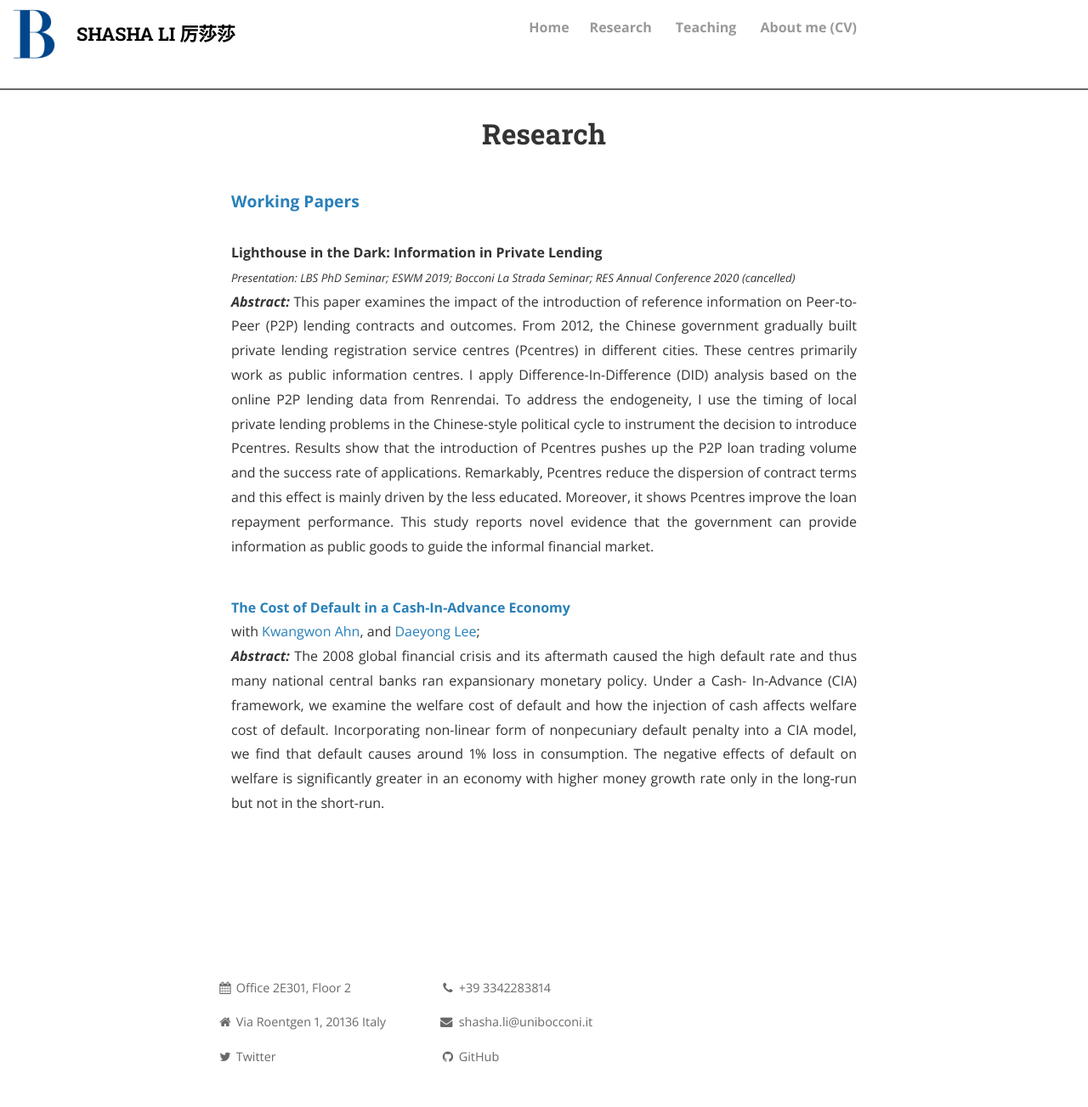
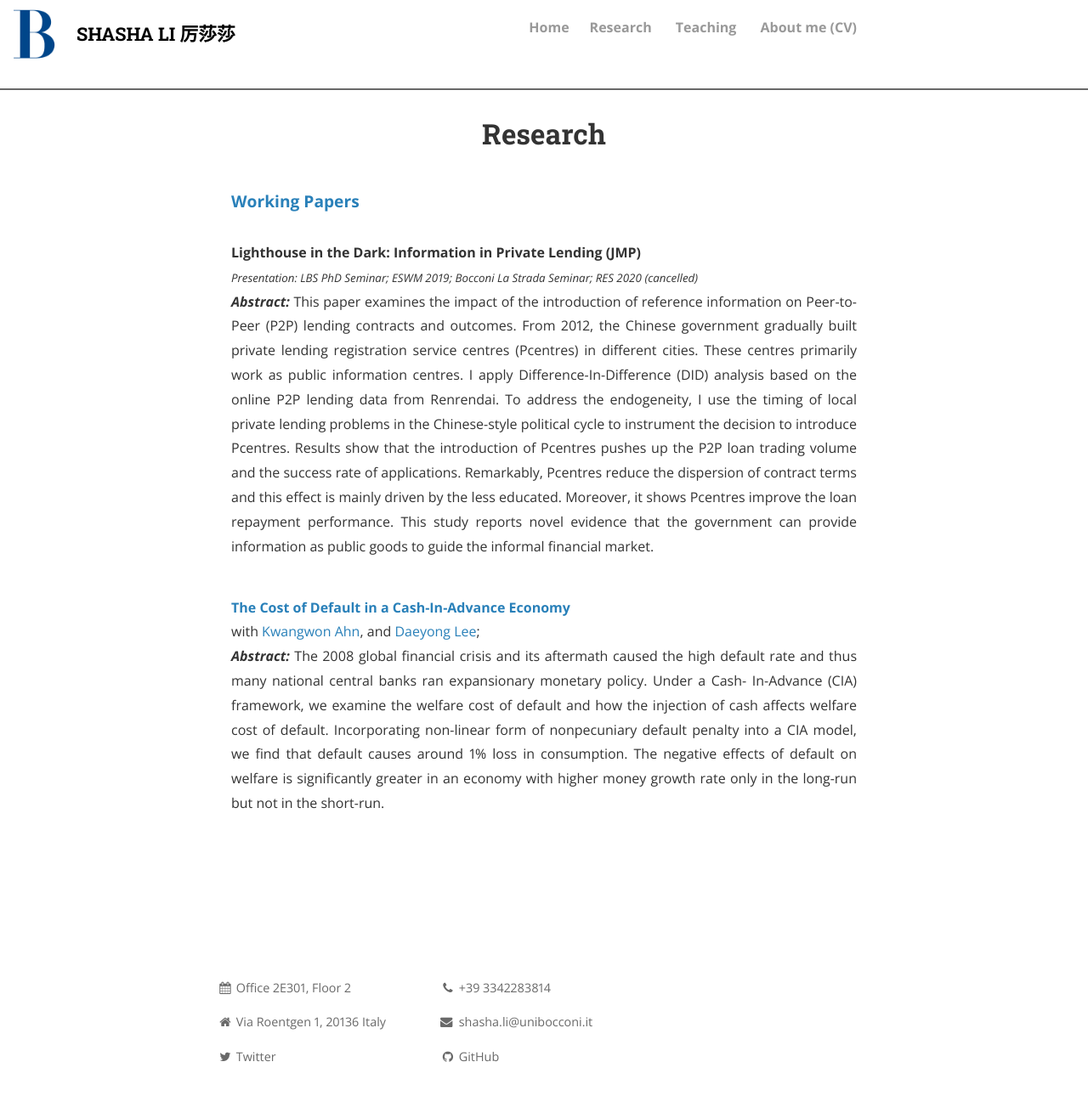
Before and after one commit to shasha-li/shasha-li.github.io, a Jekyll site: the page built from research.html, in a window 1280 px wide. Shown: the whole page at 85% size. Built offline with Jekyll 4.4.1, drawn with Linux system fonts in a browser that asks for light colours; nearby versions of some CDN libraries; comment, search, counter and statistics services are not loaded; a style sheet for code colours, icons or effects is not loaded.

Commit message:
Update research.html

```diff
--- a/research.html
+++ b/research.html
@@ -6,8 +6,8 @@ permalink: /research/
 
 <strong><big><a>Working Papers</a></big></strong> <br><br>
 
-<strong>Lighthouse in the Dark: Information in Private Lending </strong>  <br>
-<em><small>Presentation: LBS PhD Seminar; ESWM 2019; Bocconi La Strada Seminar; RES Annual Conference 2020 (cancelled) </small></em>
+<strong>Lighthouse in the Dark: Information in Private Lending (JMP) </strong>  <br>
+<em><small>Presentation: LBS PhD Seminar; ESWM 2019; Bocconi La Strada Seminar; RES 2020 (cancelled) </small></em>
 <p style="text-align:justify"><b><i>Abstract: </i></b>This paper examines the impact of the introduction of reference information on Peer-to-Peer (P2P) lending contracts and outcomes. From 2012, the Chinese government gradually built private lending registration service centres (Pcentres) in different cities. These centres primarily work as public information centres. I apply Difference-In-Difference (DID) analysis based on the online P2P lending data from Renrendai. To address the endogeneity, I use the timing of local private lending problems in the Chinese-style political cycle to instrument the decision to introduce Pcentres. Results show that the introduction of Pcentres pushes up the P2P loan trading volume and the success rate of applications. Remarkably, Pcentres reduce the dispersion of contract terms and this effect is mainly driven by the less educated. Moreover, it shows Pcentres improve the loan repayment performance. This study reports novel evidence that the government can provide information as public goods to guide the informal financial market.</p>
 <br>
 
```
